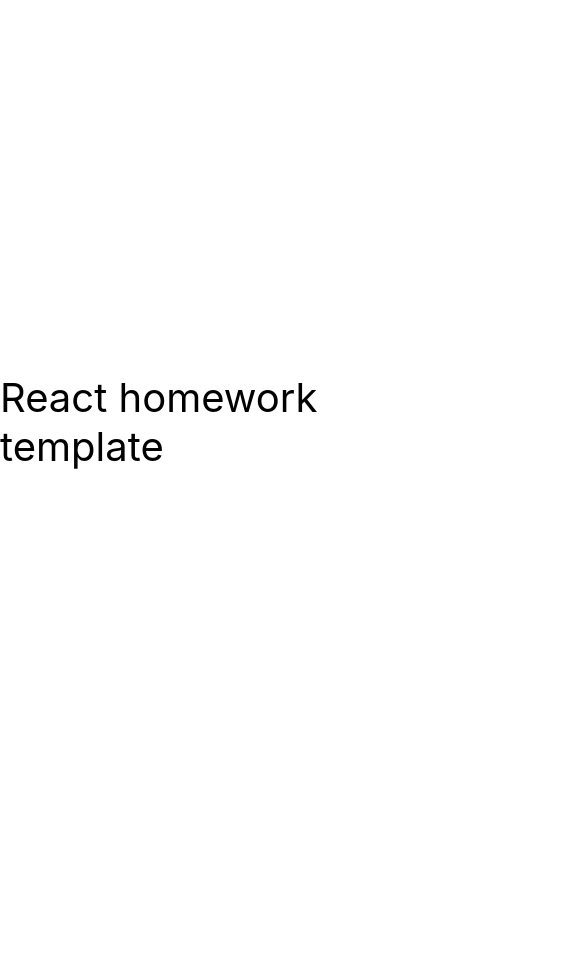
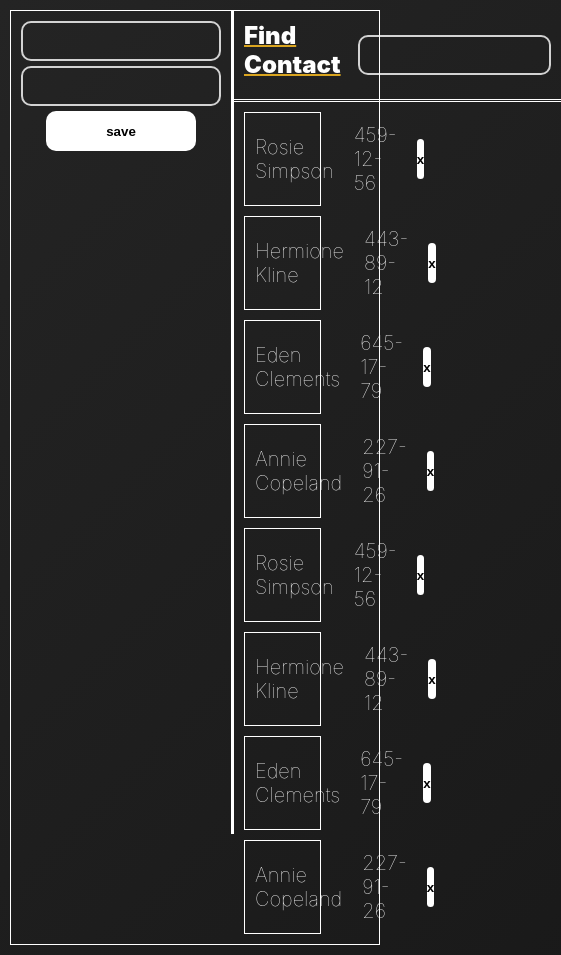
Before and after one commit to Spajkowiecki/goit-react-hw-02-phonebook, a React (Create React App) app: page / in a window 390 px wide. Shown: the whole page, 561 px wide, since content can reach past the window. Before the commit the page ends 844 px from the top, so only its background shows below. Built offline with nearby package versions, Linux system fonts and the light colour scheme.

Commit message:
Update phonebook
done to exercise

```diff
--- a/package.json
+++ b/package.json
@@ -1,12 +1,13 @@
 {
-  "name": "react-homework-template",
+  "name": "goit-react-hw-02-phonebook",
   "version": "0.1.0",
   "private": true,
-  "homepage": "https://goitacademy.github.io/react-homework-template/",
+  "homepage": "https://spajkowiecki.github.io/goit-react-hw-02-phonebook/",
   "dependencies": {
     "@testing-library/jest-dom": "^5.16.3",
     "@testing-library/react": "^12.1.4",
     "@testing-library/user-event": "^13.5.0",
+    "notiflix": "^3.2.6",
     "react": "^18.1.0",
     "react-dom": "^18.1.0",
     "react-scripts": "5.0.1",
--- a/src/components/App.jsx
+++ b/src/components/App.jsx
@@ -1,16 +1,89 @@
-export const App = () => {
-  return (
-    <div
-      style={{
-        height: '100vh',
-        display: 'flex',
-        justifyContent: 'center',
-        alignItems: 'center',
-        fontSize: 40,
-        color: '#010101'
-      }}
-    >
-      React homework template
-    </div>
-  );
+import style from './App.module.css';
+import Contact from './Contact/Contact';
+import ContactList from './ContactList/ContactList';
+import Filter from './Filter/Filter';
+import Notiflix from 'notiflix';
+import { Component } from 'react';
+
+const DEFAULT_VALUES = {
+  contacts: [
+    { id: 'id-1', name: 'Rosie Simpson', number: '459-12-56' },
+    { id: 'id-2', name: 'Hermione Kline', number: '443-89-12' },
+    { id: 'id-3', name: 'Eden Clements', number: '645-17-79' },
+    { id: 'id-4', name: 'Annie Copeland', number: '227-91-26' },
+    { id: 'id-5', name: 'Rosie Simpson', number: '459-12-56' },
+    { id: 'id-6', name: 'Hermione Kline', number: '443-89-12' },
+    { id: 'id-7', name: 'Eden Clements', number: '645-17-79' },
+    { id: 'id-8', name: 'Annie Copeland', number: '227-91-26' },
+  ],
+  filter: '',
 };
+class App extends Component {
+  state = {
+    ...DEFAULT_VALUES,
+  };
+
+  removeContact = contactID => {
+    console.log(`removing: ${contactID}`);
+    //updating the contacts
+    this.setState(prev => {
+      const update = prev.contacts.filter(contact => contact.id !== contactID);
+      return {
+        contacts: update,
+      };
+    });
+  };
+
+  onFilterChange = filterValue => {
+    this.setState({
+      filter: filterValue,
+    });
+  };
+
+  addContact = contact => {
+    //check if contact exist
+    const contactExist = this.state.contacts.some(c => c.name === contact.name);
+    if (contactExist) {
+      Notiflix.Notify.failure(
+        `this contact name ${contact.name}, already exist!`,
+        { position: 'center-top' }
+      );
+    } else {
+      this.setState(oldArray => ({
+        contacts: [...oldArray.contacts, contact],
+      }));
+    }
+  };
+
+  render() {
+    const { contacts, filter } = this.state;
+
+    const filteredContacts = contacts.filter(contact =>
+      contact.name.toLowerCase().includes(filter.toLowerCase())
+    );
+    return (
+      <div className={style.app}>
+        <div className={style.left}>
+          <Contact onSubmit={this.addContact} />
+        </div>
+        <div className={style.right}>
+          <div className={style.rightUp}>
+            <Filter onFilterChange={this.onFilterChange} />
+          </div>
+          <div className={style.rightDown}>
+            {filteredContacts.length !== 0 ? (
+              <ContactList
+                contacts={filteredContacts}
+                handleRemove={this.removeContact}
+              />
+            ) : (
+              <h2>No specified contact</h2>
+            )}
+          </div>
+        </div>
+      </div>
+    );
+  }
+}
+
+export default App;
--- /dev/null
+++ b/src/components/App.module.css
@@ -0,0 +1,24 @@
+.app {
+  /* stylling container */
+  width: 100%;
+  display: flex;
+  /* cosmetics */
+  border: 1px solid white;
+  /* font */
+  font-weight: 100;
+  /* Colors */
+  color: white;
+}
+
+.right {
+  flex: 1;
+}
+
+.rightUp {
+  border-bottom: 3px double white;
+}
+
+.left {
+  border-right: 3px solid white;
+  height: 97.5vh;
+}
--- /dev/null
+++ b/src/components/Contact/Contact.jsx
@@ -0,0 +1,76 @@
+import { Component } from 'react';
+import PropTypes from 'prop-types';
+import style from './Contact.module.css';
+
+//default value of states || domyślna wartość stanów
+const DEFAULT_VALUES = {
+  name: '',
+  number: '',
+};
+
+export default class Contact extends Component {
+  //taking state's from DEFAULT_VALUES
+  state = {
+    ...DEFAULT_VALUES,
+  };
+  //--------------------
+
+  // onChange
+  onChange = event => {
+    //setting event to take source of field
+    const { name, value } = event.target;
+    this.setState({
+      [name]: value,
+    });
+  };
+
+  // submit & reset form
+  formSubmit = event => {
+    //prevent from refreshing
+    event.preventDefault();
+    //sending data | wysyła dane ze stanu w formie propsów
+    this.props.onSubmit({ ...this.state });
+    //form reset
+    this.formReset();
+  };
+  //--------------------
+
+  // reset form
+  formReset = () => {
+    this.setState({
+      ...DEFAULT_VALUES,
+    });
+  };
+  //--------------------
+  render() {
+    const { name, number } = this.state;
+    return (
+      //Formularz
+      <form className={style.container} onSubmit={this.formSubmit}>
+        <input
+          type="text"
+          name="name"
+          pattern="^[a-zA-Zа-яА-Я]+(([' -][a-zA-Zа-яА-Я ])?[a-zA-Zа-яА-Я]*)*$"
+          title="Name may contain only letters, apostrophe, dash and spaces. For example Adrian, Jacob Mercer, Charles de Batz de Castelmore d'Artagnan"
+          required
+          value={name}
+          onChange={this.onChange}
+        />
+        <input
+          type="tel"
+          name="number"
+          pattern="\+?\d{1,4}?[-.\s]?\(?\d{1,3}?\)?[-.\s]?\d{1,4}[-.\s]?\d{1,4}[-.\s]?\d{1,9}"
+          title="Phone number must be digits and can contain spaces, dashes, parentheses and can start with +"
+          required
+          value={number}
+          onChange={this.onChange}
+        />
+        <button type="submit">save</button>
+      </form>
+    );
+  }
+}
+
+Contact.propTypes = {
+  onSubmit: PropTypes.func.isRequired,
+};
--- /dev/null
+++ b/src/components/Contact/Contact.module.css
@@ -0,0 +1,37 @@
+.container {
+  display: flex;
+  flex-direction: column;
+  align-items: center;
+  padding: 10px;
+  font-size: 16px;
+  gap: 5px;
+}
+
+input {
+  /* disablings */
+  outline: none;
+  /* outside */
+  width: 200px;
+  height: 40px;
+  padding-left: 10px;
+  border-radius: 10px;
+  border: 2px solid rgba(255, 255, 255, 0.8);
+  /* inside input style */
+  background: transparent;
+  color: white;
+  font-weight: 900;
+}
+
+button {
+  background: white;
+  border: none;
+  border-radius: 10px;
+  font-weight: 900;
+  width: 150px;
+  height: 40px;
+}
+
+button:hover {
+  background: orangered;
+  color: white;
+}
--- /dev/null
+++ b/src/components/ContactList/ContactList.jsx
@@ -0,0 +1,40 @@
+import { Component } from 'react';
+import PropTypes from 'prop-types';
+
+import style from './ContactList.module.css';
+
+export default class ContactList extends Component {
+  handleRemove = contactID => {
+    this.props.handleRemove(contactID);
+  };
+
+  render() {
+    const { contacts } = this.props;
+    return (
+      <ul className={style.contactList}>
+        {contacts.map((contact, index) => (
+          <li key={contact.id + ' ' + index} className={style.element}>
+            <span>{contact.name}</span>
+            <span>{contact.number}</span>
+            <button
+              onClick={() => this.handleRemove(contact.id)}
+              className={style.remove}
+            >
+              x
+            </button>
+          </li>
+        ))}
+      </ul>
+    );
+  }
+}
+
+ContactList.propTypes = {
+  contacts: PropTypes.arrayOf(
+    PropTypes.shape({
+      name: PropTypes.string.isRequired,
+      number: PropTypes.string.isRequired,
+    })
+  ).isRequired,
+  handleRemove: PropTypes.func.isRequired,
+};
--- /dev/null
+++ b/src/components/ContactList/ContactList.module.css
@@ -0,0 +1,22 @@
+.contactList {
+  padding: 10px;
+  list-style: none;
+  font-size: 20px;
+  display: flex;
+  flex-direction: column;
+  gap: 10px;
+}
+
+li {
+  display: flex;
+  border: 1px solid white;
+  align-items: center;
+  justify-content: space-between;
+  width: 25%;
+  gap: 20px;
+  padding: 10px;
+}
+
+.remove {
+  width: 30px;
+}
--- /dev/null
+++ b/src/components/Filter/Filter.jsx
@@ -0,0 +1,27 @@
+import { Component } from 'react';
+import PropTypes from 'prop-types';
+import style from './Filter.module.css';
+
+export default class Filter extends Component {
+  state = {
+    filter: '',
+  };
+  handleChange = event => {
+    const value = event.target.value;
+    this.props.onFilterChange(value);
+  };
+
+  render() {
+    //console.log('Filtr: ' + value);
+    return (
+      <div className={style.filter}>
+        <span>Find Contact</span>
+        <input type="text" onChange={this.handleChange} />
+      </div>
+    );
+  }
+}
+
+Filter.propTypes = {
+  filter: PropTypes.string,
+};
--- /dev/null
+++ b/src/components/Filter/Filter.module.css
@@ -0,0 +1,15 @@
+.filter {
+  display: flex;
+  align-items: center;
+  justify-content: right;
+  gap: 10px;
+  width: 100%;
+  font-weight: 900;
+  font-size: 24px;
+  padding: 10px;
+}
+
+.filter span {
+  margin-bottom: 10px;
+  text-decoration: underline 2px goldenrod;
+}
--- a/src/index.css
+++ b/src/index.css
@@ -1,12 +1,27 @@
 @import-normalize; /* bring in normalize.css styles */
 
+* {
+  box-sizing: border-box;
+  padding: 0;
+  margin: 0;
+}
+
 body {
-  margin: 0;
   font-family: -apple-system, BlinkMacSystemFont, 'Segoe UI', 'Roboto', 'Oxygen',
     'Ubuntu', 'Cantarell', 'Fira Sans', 'Droid Sans', 'Helvetica Neue',
     sans-serif;
   -webkit-font-smoothing: antialiased;
   -moz-osx-font-smoothing: grayscale;
+
+  background-size: 800% 800%;
+  padding: 10px;
+  background-image: linear-gradient(
+    -45deg,
+    black 0%,
+    black 25%,
+    black 51%,
+    rgb(36, 36, 36)
+  );
 }
 
 code {
--- a/src/index.js
+++ b/src/index.js
@@ -1,6 +1,6 @@
 import React from 'react';
 import ReactDOM from 'react-dom/client';
-import { App } from 'components/App';
+import App from 'components/App';
 import './index.css';
 
 ReactDOM.createRoot(document.getElementById('root')).render(
```
Also changed, not shown: 1 other file (tests, documents, lock files or other folders).
